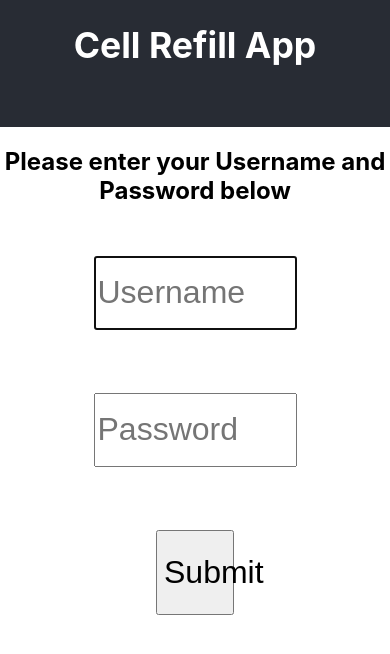
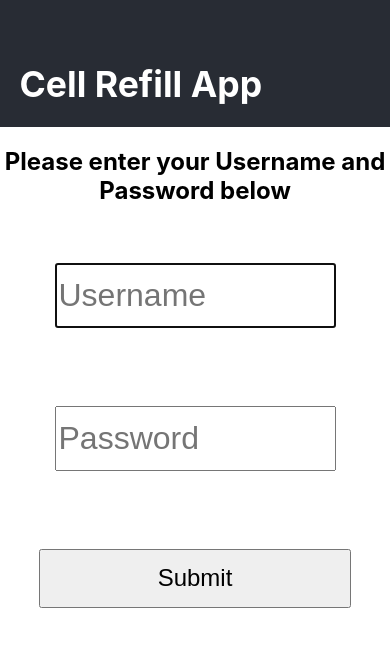
Before and after one commit to alps991/cell-balance-refill, a React (Create React App) app: page / in a window 390 px wide. Shown: the top 654 px of the page. Built offline with nearby package versions, Linux system fonts and the light colour scheme.

Commit message:
Add responsive styling

```diff
--- a/src/App.css
+++ b/src/App.css
@@ -5,12 +5,6 @@
 .App-logo {
   height: 40vmin;
   pointer-events: none;
-}
-
-@media (prefers-reduced-motion: no-preference) {
-  .App-logo {
-    animation: App-logo-spin infinite 20s linear;
-  }
 }
 
 .App-header {
@@ -42,11 +36,17 @@
   color: #61dafb;
 }
 
-@keyframes App-logo-spin {
-  from {
-    transform: rotate(0deg);
+h1 {
+  margin: 0;
+}
+
+@media (max-width: 45rem) {
+  .App-header {
+    min-height: 10vh;
+    height: 15vh;
   }
-  to {
-    transform: rotate(360deg);
+  .App-header-content  {
+      width: 90%;
+      height: 20vh;
   }
 }
--- a/src/App.js
+++ b/src/App.js
@@ -22,7 +22,7 @@ class App extends React.Component {
       const users = res.val();
       if (!(username in users)) {
         this.setState(() => ({ loginErrorMessage: 'That user does not exist' }));
-      } else if (users[username].password != password) {
+      } else if (users[username].password !== password) {
         this.setState(() => ({ loginErrorMessage: 'Incorrect password' }));
       } else {
         this.setState(() => ({ curUser: username, loginErrorMessage: '' }));
@@ -47,7 +47,10 @@ class App extends React.Component {
   }
 
   handleSelectProvider = (provider) => {
-    this.setState(() => ({ selectedProvider: provider }));
+    this.setState(() => ({
+      selectedProvider: provider,
+      updateBalanceResponseMessage: '',
+    }));
   }
 
   handleUpdateBalance = (refillAmount, phoneNumber) => {
@@ -86,7 +89,9 @@ class App extends React.Component {
       return (
         <div className="App">
           <header className="App-header">
-            <h1>Cell Refill App</h1>
+            <div className="App-header-content">
+              <h1>Cell Refill App</h1>
+            </div>
           </header>
 
           <LoginPage
--- a/src/LoginPage.css
+++ b/src/LoginPage.css
@@ -13,6 +13,12 @@
 
 .text-input {
     font-size: 2em;
-    width: 50vw;
-    height: 8vh;
+    width: 70vw;
+    height: 7vh;
 }
+
+@media (max-width: 45rem) {
+    button {
+        width: 80vw;
+    }
+}
--- a/src/ProviderList.css
+++ b/src/ProviderList.css
@@ -8,7 +8,19 @@
 
 .provider-button {
     width: 50vw;
-    height: 10vw;
+    height: 20vh;
     cursor: pointer;
     font-size: 3em;
 }
+
+@media (max-width: 45rem) {
+    .provider-list {
+        height: 60vh;
+    }
+
+    .provider-button {
+        width: 80vw;
+        height: 12vh;
+        font-size: 2em;
+    }
+}
--- a/src/RefillForm.css
+++ b/src/RefillForm.css
@@ -27,8 +27,8 @@
 }
 
 .message {
+    color: red;
     font-size: 2em;
-
 }
 
 button {
@@ -38,3 +38,36 @@ button {
     cursor: pointer;
 
 }
+
+
+@media (max-width: 45rem) {
+
+    .refill-form {
+        height: 35vh;
+    }
+    .selected-provider {
+        font-size: 2em;
+        margin: 2vh;
+    }
+
+    .message {
+        font-size: 1.5em;
+    }
+
+    .balance {
+        font-size: 1.5em;
+        margin: 2vh;
+    }
+
+    .number-input {
+        font-size: 1.5em;
+        width: 70vw;
+        height: 5vh;
+    }
+
+    button {
+        height: 7vh;
+        width: 80vw;
+        font-size: 1.5em;
+    }
+}
```
